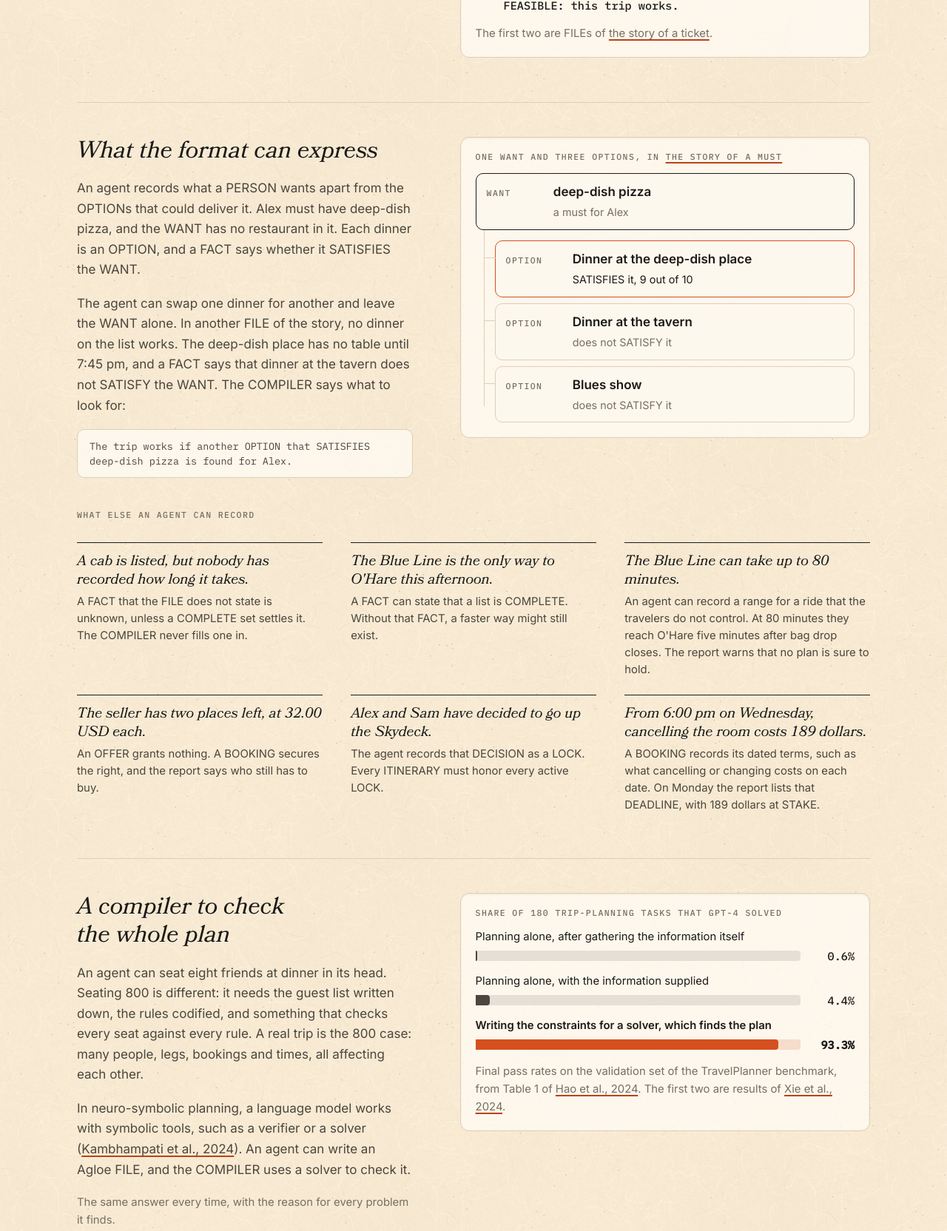
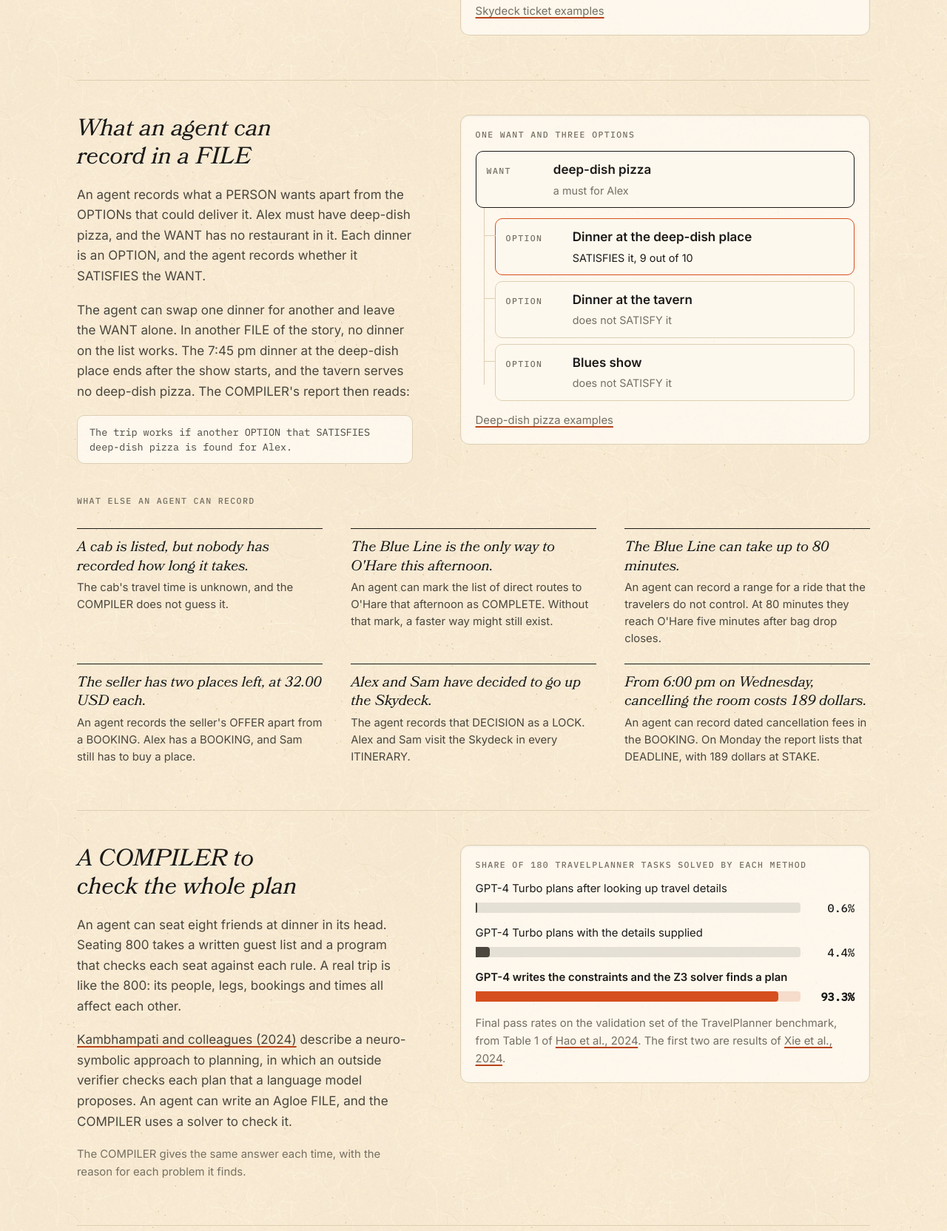
Before and after one commit to ian-c-leonard/agloe, a plain HTML site: page pages/index.html in a window 1280 px wide. Shown: the part 2899-4563 px from the top of the page at 74% size. Drawn offline with Linux system fonts and the light colour scheme.

Commit message:
The band "Why Agloe" names who acts, and its chart credits the solver
After a second look at the band:

- Sentences that the band quoted from the vision are now its own, in direct words with a
  named actor: an agent forgets, people switch agents, an agent records a WANT.
- The chart is headed by method. Its third bar names the solver that finds the plan.
- The schema defines the structure of a FILE, and the page says no more of it.
- The part on the OPTIMIZER speaks of rankings in the future tense throughout.
- The test for the FILE that grows asks the COMPILER as well as the reference checker.

Co-Authored-By: Claude Fable 5.2 <noreply@anthropic.com>

```diff
--- a/pages/index.html
+++ b/pages/index.html
@@ -547,17 +547,17 @@ The plan relies on these FACTs and DECISIONs:
     <div class="wrap">
       <div class="stack">
         <h2 id="why-title">Why Agloe</h2>
-        <p class="lead"><span data-from="docs/VISION.md">AI agents are starting to plan trips.</span> <span data-from="docs/VISION.md">People planning without AI benefit in the same way.</span></p>
+        <p class="lead" data-from="docs/VISION.md">AI agents are starting to plan trips.</p>
       </div>
       <ol class="whys">
         <li class="why" id="why-file">
           <div class="stack">
-            <h3>A file for agents to record a trip as it develops</h3>
-            <p data-from="docs/VISION.md">Agents can read and write far more detail than people, but they forget. Conversations get compressed, sessions end, and people switch agents. The plan must live somewhere lasting that any agent or person can pick up.</p>
-            <p class="small">A FILE is JSON, and a <a href="https://github.com/ian-c-leonard/agloe/blob/main/src/agloe/schema/file.schema.json">published schema</a> defines a valid one. A person can read it, and so can any agent or program. An agent updates the FILE as it learns more.</p>
+            <h3>A FILE for agents to record a trip as it develops</h3>
+            <p>An agent can read and write far more detail than a person, but it forgets what it learned in an earlier session. People also switch agents. With the plan in a FILE, the next agent or person can open it and carry on.</p>
+            <p class="small">A FILE is JSON. Its <a href="https://github.com/ian-c-leonard/agloe/blob/main/src/agloe/schema/file.schema.json">published schema</a> defines its structure. People can read it, and software can parse it. An agent updates the FILE as it learns more.</p>
           </div>
           <figure class="grows" id="file-grows">
-            <figcaption>One FILE at three moments, and what the COMPILER answers</figcaption>
+            <figcaption>One FILE at three moments</figcaption>
             <p class="story" data-from="spec/rules.md">The Skydeck sells tickets for a set time, and Alex bought one for 10:00 am before Sam decided to come. Both are LOCKed into the visit.</p>
             <ol>
               <li data-file="a-ticket/depends-on-a-ticket">
@@ -575,83 +575,82 @@ The plan relies on these FACTs and DECISIONs:
                 <p class="answer-line">FEASIBLE: this trip works.</p>
               </li>
             </ol>
-            <p class="small">The first two are FILEs of <a href="/examples/#a-ticket">the story of a ticket</a>.</p>
+            <p class="small"><a href="/examples/#a-ticket">Skydeck ticket examples</a></p>
           </figure>
         </li>
         <li class="why" id="why-wants">
           <div class="stack">
-            <h3>What the format can express</h3>
-            <p>An agent records what a PERSON wants apart from the OPTIONs that could deliver it. Alex must have deep-dish pizza, and the WANT has no restaurant in it. Each dinner is an OPTION, and a FACT says whether it SATISFIES the WANT.</p>
-            <p>The agent can swap one dinner for another and leave the WANT alone. In another FILE of the story, no dinner on the list works. <span data-from="spec/rules.md">The deep-dish place has no table until 7:45 pm, and a FACT says that dinner at the tavern does not SATISFY the WANT.</span> The COMPILER says what to look for:</p>
+            <h3>What an agent can record in a FILE</h3>
+            <p>An agent records what a PERSON wants apart from the OPTIONs that could deliver it. Alex must have deep-dish pizza, and the WANT has no restaurant in it. Each dinner is an OPTION, and the agent records whether it SATISFIES the WANT.</p>
+            <p>The agent can swap one dinner for another and leave the WANT alone. In another FILE of the story, no dinner on the list works. The 7:45 pm dinner at the deep-dish place ends after the show starts, and the tavern serves no deep-dish pizza. The COMPILER's report then reads:</p>
             <p class="plan-line quoted" data-lines-from="examples/a-must/depends-on-another-place.expected.txt">The trip works if another OPTION that SATISFIES deep-dish pizza is found for Alex.</p>
           </div>
           <figure class="wanted" id="want-and-options" data-file="a-must/works">
-            <figcaption>One WANT and three OPTIONs, in <a href="/examples/#a-must">the story of a must</a></figcaption>
+            <figcaption>One WANT and three OPTIONs</figcaption>
             <p class="want" data-want="deep-dish"><span class="kind">WANT</span><strong>deep-dish pizza</strong><span class="how">a must for Alex</span></p>
             <ul>
               <li class="does" data-option="dinner-pizzeria" data-degree="9"><span class="kind">OPTION</span><strong>Dinner at the deep-dish place</strong><span class="how">SATISFIES it, 9 out of 10</span></li>
               <li data-option="dinner-tavern" data-degree="0"><span class="kind">OPTION</span><strong>Dinner at the tavern</strong><span class="how">does not SATISFY it</span></li>
               <li data-option="blues-show" data-degree="0"><span class="kind">OPTION</span><strong>Blues show</strong><span class="how">does not SATISFY it</span></li>
             </ul>
+            <p class="small"><a href="/examples/#a-must">Deep-dish pizza examples</a></p>
           </figure>
           <div class="also">
             <h4>What else an agent can record</h4>
             <dl>
               <div>
                 <dt data-from="spec/rules.md">A cab is listed, but nobody has recorded how long it takes.</dt>
-                <dd data-from="spec/rules.md">A FACT that the FILE does not state is unknown, unless a COMPLETE set settles it. The COMPILER never fills one in.</dd>
+                <dd>The cab's travel time is unknown, and the COMPILER does not guess it.</dd>
               </div>
               <div>
                 <dt>The Blue Line is the only way to O'Hare this afternoon.</dt>
-                <dd>A FACT can state that a list is COMPLETE. Without that FACT, a faster way might still exist.</dd>
+                <dd>An agent can mark the list of direct routes to O'Hare that afternoon as COMPLETE. Without that mark, a faster way might still exist.</dd>
               </div>
               <div>
                 <dt>The Blue Line can take up to 80 minutes.</dt>
-                <dd>An agent can record a range for a ride that the travelers do not control. <span data-from="spec/rules.md">At 80 minutes they reach O'Hare five minutes after bag drop closes.</span> The report warns that no plan is sure to hold.</dd>
+                <dd>An agent can record a range for a ride that the travelers do not control. <span data-from="spec/rules.md">At 80 minutes they reach O'Hare five minutes after bag drop closes.</span></dd>
               </div>
               <div>
                 <dt>The seller has two places left, at 32.00 USD each.</dt>
-                <dd><span data-from="spec/vocabulary.md">An OFFER grants nothing.</span> A BOOKING secures the right, and the report says who still has to buy.</dd>
+                <dd>An agent records the seller's OFFER apart from a BOOKING. Alex has a BOOKING, and Sam still has to buy a place.</dd>
               </div>
               <div>
                 <dt>Alex and Sam have decided to go up the Skydeck.</dt>
-                <dd>The agent records that DECISION as a LOCK. <span data-from="spec/vocabulary.md">Every ITINERARY must honor every active LOCK.</span></dd>
+                <dd>The agent records that DECISION as a LOCK. Alex and Sam visit the Skydeck in every ITINERARY.</dd>
               </div>
               <div>
                 <dt>From 6:00 pm on Wednesday, cancelling the room costs 189 dollars.</dt>
-                <dd><span data-from="spec/vocabulary.md">A BOOKING records its dated terms, such as what cancelling or changing costs on each date.</span> On Monday the report lists that DEADLINE, with 189 dollars at STAKE.</dd>
+                <dd>An agent can record dated cancellation fees in the BOOKING. On Monday the report lists that DEADLINE, with 189 dollars at STAKE.</dd>
               </div>
             </dl>
           </div>
         </li>
         <li class="why" id="why-compiler">
           <div class="stack">
-            <h3>A compiler to check the whole plan</h3>
-            <p data-from="docs/VISION.md">An agent can seat eight friends at dinner in its head. Seating 800 is different: it needs the guest list written down, the rules codified, and something that checks every seat against every rule. A real trip is the 800 case: many people, legs, bookings and times, all affecting each other.</p>
-            <p>In neuro-symbolic planning, a language model works with symbolic tools, such as a verifier or a solver (<a href="https://arxiv.org/abs/2402.01817">Kambhampati et al., 2024</a>). An agent can write an Agloe FILE, and the COMPILER uses a solver to check it.</p>
-            <p class="small" data-from="docs/VISION.md">The same answer every time, with the reason for every problem it finds.</p>
+            <h3>A COMPILER to check the whole plan</h3>
+            <p>An agent can seat eight friends at dinner in its head. Seating 800 takes a written guest list and a program that checks each seat against each rule. A real trip is like the 800: its people, legs, bookings and times all affect each other.</p>
+            <p><a href="https://arxiv.org/abs/2402.01817">Kambhampati and colleagues (2024)</a> describe a neuro-symbolic approach to planning, in which an outside verifier checks each plan that a language model proposes. An agent can write an Agloe FILE, and the COMPILER uses a solver to check it.</p>
+            <p class="small">The COMPILER gives the same answer each time, with the reason for each problem it finds.</p>
           </div>
           <figure class="meters" id="with-a-solver">
-            <figcaption>Share of 180 trip-planning tasks that GPT-4 solved</figcaption>
+            <figcaption>Share of 180 TravelPlanner tasks solved by each method</figcaption>
             <ul>
-              <li style="--share: 0.6" title="Planning alone, after gathering the information itself: 0.6% of the tasks solved"><span class="who">Planning alone, after gathering the information itself</span><span class="track"><i></i></span><span class="share">0.6%</span></li>
-              <li style="--share: 4.4" title="Planning alone, with the information supplied: 4.4% of the tasks solved"><span class="who">Planning alone, with the information supplied</span><span class="track"><i></i></span><span class="share">4.4%</span></li>
-              <li class="solver" style="--share: 93.3" title="Writing the constraints for a solver, which finds the plan: 93.3% of the tasks solved"><span class="who">Writing the constraints for a solver, which finds the plan</span><span class="track"><i></i></span><span class="share">93.3%</span></li>
+              <li style="--share: 0.6" title="GPT-4 Turbo plans after looking up travel details: 0.6% of the tasks solved"><span class="who">GPT-4 Turbo plans after looking up travel details</span><span class="track"><i></i></span><span class="share">0.6%</span></li>
+              <li style="--share: 4.4" title="GPT-4 Turbo plans with the details supplied: 4.4% of the tasks solved"><span class="who">GPT-4 Turbo plans with the details supplied</span><span class="track"><i></i></span><span class="share">4.4%</span></li>
+              <li class="solver" style="--share: 93.3" title="GPT-4 writes the constraints and the Z3 solver finds a plan: 93.3% of the tasks solved"><span class="who">GPT-4 writes the constraints and the Z3 solver finds a plan</span><span class="track"><i></i></span><span class="share">93.3%</span></li>
             </ul>
             <p class="small">Final pass rates on the validation set of the TravelPlanner benchmark, from Table 1 of <a href="https://arxiv.org/abs/2404.11891">Hao et al., 2024</a>. The first two are results of <a href="https://arxiv.org/abs/2402.01622">Xie et al., 2024</a>.</p>
           </figure>
         </li>
         <li class="why" id="why-optimizer">
           <div class="stack">
-            <h3>An optimizer to rank the plans that work</h3>
+            <h3>An OPTIMIZER to rank the plans that work</h3>
             <p>The OPTIMIZER is planned for release 0.2 and is not built yet. It will rank the plans that work by how well they meet each traveler's priorities.</p>
-            <p data-from="docs/VISION.md">A plan can work and still be wrong for the people on it. Travelers need to state their priorities, so the best version can be found and its trade-offs shown.</p>
-            <p>Each ranking will show each PERSON's own SCORE beside the total. It will flag a plan in which one PERSON trails far behind the others, or loses every choice.</p>
+            <p><span data-from="docs/VISION.md">A plan can work and still be wrong for the people on it.</span> Travelers will rank their WANTs. Each ranking of plans will show each PERSON's own SCORE beside the total, and it will flag a plan in which one PERSON's SCORE is much lower than the others'.</p>
           </div>
           <figure class="defined">
             <figcaption>SCORE, as the vocabulary defines it</figcaption>
             <p data-from="spec/vocabulary.md">A number for one FEASIBLE ITINERARY: for every PERSON and every WANT they hold, the DEGREE OF WANT times the DEGREE OF SATISFACTION the ITINERARY delivers, all added up.</p>
-            <p class="small" data-from="spec/foundation.md">PERSONs rank their own WANTs instead of inventing numbers, and a fixed rule turns each ranking into DEGREEs OF WANT.</p>
           </figure>
         </li>
       </ol>
```
Also changed, not shown: 1 other file.
